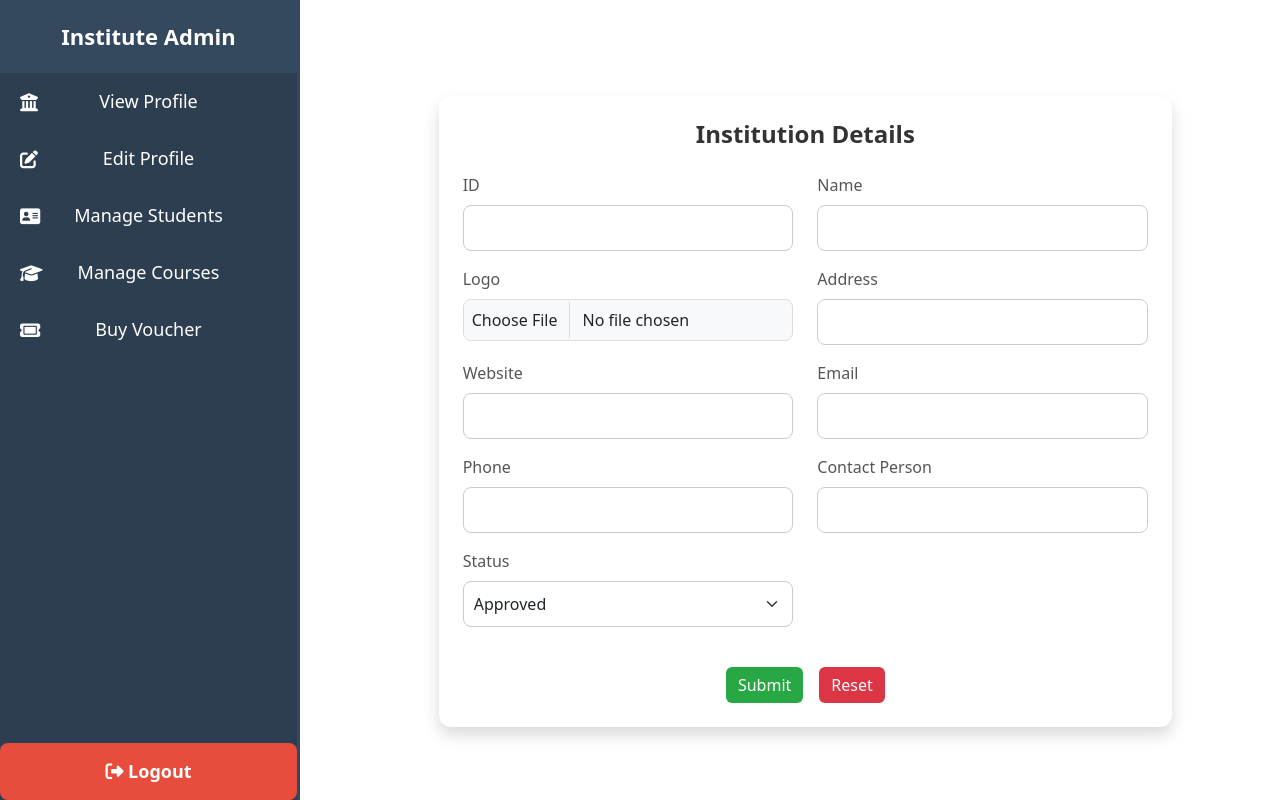
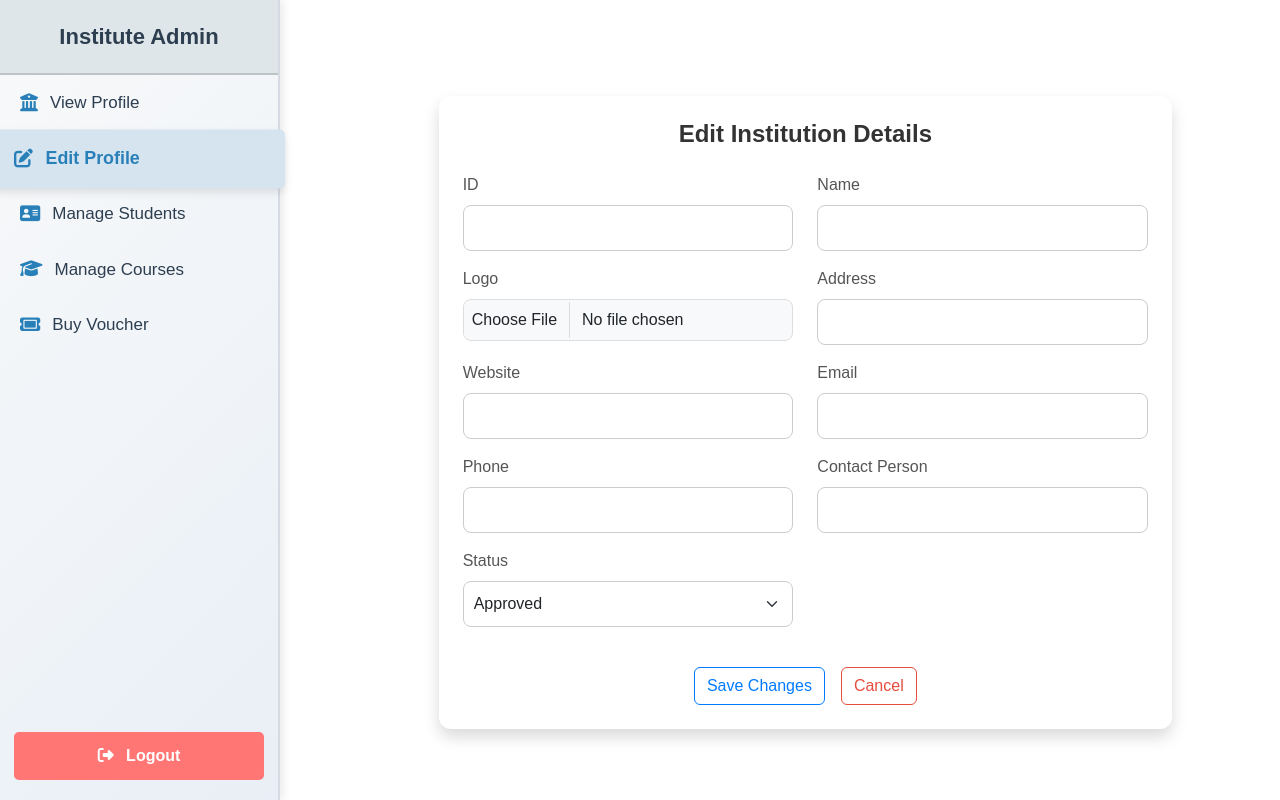
Before and after one commit to mohdsinan1/institutions-_admin, a React (Vite) app in the folder frontend/: page /editprofile in a window 1280 px wide. Built offline with nearby package versions, Linux system fonts and the light colour scheme.

Commit message:
patch update

```diff
--- a/frontend/src/components/pages/CreateProfile.jsx
+++ b/frontend/src/components/pages/CreateProfile.jsx
@@ -1,5 +1,6 @@
 import React, { useState } from 'react'
 import { useNavigate } from 'react-router-dom'
+import '../style/CreateProfile.css'
 
 function CreateProfile() {
     const navigate= useNavigate()
@@ -19,7 +20,7 @@ const createProfile=(e)=>{
 e.preventDefault()
 console.log(profile);
 
-navigate('/viewprofile')
+navigate('/viewprofile',{state:{profile}})
 
 }
 
@@ -27,7 +28,8 @@ navigate('/viewprofile')
 
 
   return (
-    <div> <div className="container mt-5">
+    <div>
+       <div className="container mt-5">
     <div className="card shadow-lg p-4">
       <h2 className="text-center mb-4">Create Institution Profile</h2>
       <form onSubmit={createProfile} >
--- a/frontend/src/components/pages/Dashbord.jsx
+++ b/frontend/src/components/pages/Dashbord.jsx
@@ -1,45 +1,64 @@
 import React from "react";
-import { NavLink } from "react-router-dom";
+import { NavLink, useNavigate } from "react-router-dom";
 import "../style/Dashboard.css";
 
 function Dashboard() {
+  const navigate = useNavigate();
+
+  const handleLogOut = () => {
+    navigate("/");
+  };
+
   return (
     <div className="dashboard-container">
-      <div className="dashboard-header">
-        Institute Admin
-      </div>
+      <div className="dashboard-header">Institute Admin</div>
 
       <div className="dashboard-menu">
         <ul>
           <li>
-            <NavLink to="/viewprofile" className="nav-link">
+            <NavLink
+              to="/viewprofile"
+              className={({ isActive }) => isActive ? "nav-link active" : "nav-link"}
+            >
               <i className="fa-solid fa-building-columns"></i> View Profile
             </NavLink>
           </li>
           <li>
-            <NavLink to="/editprofile" className="nav-link">
+            <NavLink
+              to="/editprofile"
+              className={({ isActive }) => isActive ? "nav-link active" : "nav-link"}
+            >
               <i className="fa-solid fa-pen-to-square"></i> Edit Profile
             </NavLink>
           </li>
           <li>
-            <NavLink to="/mangestudents" className="nav-link">
+            <NavLink
+              to="/mangestudents"
+              className={({ isActive }) => isActive ? "nav-link active" : "nav-link"}
+            >
               <i className="fa-solid fa-address-card"></i> Manage Students
             </NavLink>
           </li>
           <li>
-            <NavLink to="/mangecourses" className="nav-link">
+            <NavLink
+              to="/mangecourses"
+              className={({ isActive }) => isActive ? "nav-link active" : "nav-link"}
+            >
               <i className="fa-solid fa-graduation-cap"></i> Manage Courses
             </NavLink>
           </li>
           <li>
-            <NavLink to="/voucher" className="nav-link">
+            <NavLink
+              to="/voucher"
+              className={({ isActive }) => isActive ? "nav-link active" : "nav-link"}
+            >
               <i className="fa-solid fa-ticket"></i> Buy Voucher
             </NavLink>
           </li>
         </ul>
       </div>
 
-      <button className="logout-button">
+      <button onClick={handleLogOut} className="logout-button">
         <i className="fa-solid fa-right-from-bracket"></i> Logout
       </button>
     </div>
--- a/frontend/src/components/pages/EditProfile.jsx
+++ b/frontend/src/components/pages/EditProfile.jsx
@@ -1,9 +1,14 @@
-import React, {  useState } from 'react'
-import Dashbord from './Dashbord'
-import '../style/EditProfile.css'
+import React, { useState } from "react";
+import { useNavigate, useLocation } from "react-router-dom";
+import Dashbord from "./Dashbord";
+import "../style/EditProfile.css";
+
 function EditProfile() {
+  const location = useLocation();
+  const navigate = useNavigate();
 
-    const [formData, setFormData] = useState({
+  // Get existing profile data or initialize a new one
+  const existingProfile = location.state?.profile || {
     id: "",
     name: "",
     logo: "",
@@ -13,25 +18,31 @@ function EditProfile() {
     phone: "",
     contactPerson: "",
     status: "Approved",
-      });
+  };
+
+  const [formData, setFormData] = useState(existingProfile);
 
   const handleChange = (e) => {
-        setFormData({ ...formData, [e.target.name]: e.target.value });
+    const { name, value } = e.target;
+    setFormData((prev) => ({ ...prev, [name]: value }));
   };
 
   const handleSubmit = (e) => {
     e.preventDefault();
-        console.log("Form Submitted:", formData);
+    // Navigate back with updated data
+    navigate("/viewprofile", { state: { profile: formData } });
   };
+
   return (
     <>
-   <div className='d-flex
-    '>
-      <div><Dashbord/></div>
-
-      <div className='p-5  col-lg-8 col-md-6 col-sm-4 position-absolute end-0 me-5'> <div className="container-fluid mt-5">
-      <div className="card shadow p-4 ">
-        <h2 className="text-center mb-4">Institution Details</h2>
+      <div className="d-flex">
+        <div>
+          <Dashbord />
+        </div>
+        <div className="p-5 col-lg-8 col-md-6 col-sm-4 position-absolute end-0 me-5">
+          <div className="container-fluid mt-5">
+            <div className="card shadow p-4">
+              <h2 className="text-center mb-4">Edit Institution Details</h2>
               <form onSubmit={handleSubmit}>
                 <div className="row">
                   {/* ID */}
@@ -152,38 +163,25 @@ function EditProfile() {
 
                   {/* Submit & Reset Buttons */}
                   <div className="col-12 text-center mt-4">
-              <button type="submit" className="btn btn-success me-3">
-                Submit
+                    <button type="submit" className="btn btn-outline-primary mx-2">
+                      Save Changes
                     </button>
                     <button
-                type="reset"
-                className="btn btn-danger"
-                onClick={() =>
-                  setFormData({
-                    id: "",
-                    name: "",
-                    logo: "",
-                    address: "",
-                    website: "",
-                    email: "",
-                    phone: "",
-                    contactPerson: "",
-                    status: "Approved",
-                  })
-                }
+                      type="button"
+                      className="btn btn-outline-danger mx-2"
+                      onClick={() => navigate(-1)}
                     >
-                Reset
+                      Cancel
                     </button>
                   </div>
                 </div>
               </form>
             </div>
-    </div></div>
-
-
+          </div>
+        </div>
       </div>
     </>
-  )
+  );
 }
 
-export default EditProfile
+export default EditProfile;
--- a/frontend/src/components/pages/ViewProfile.jsx
+++ b/frontend/src/components/pages/ViewProfile.jsx
@@ -1,10 +1,18 @@
 import React from "react";
 import Dashbord from "./Dashbord";
 import "bootstrap/dist/css/bootstrap.min.css";
+
 import "../style/ViewProfile.css"; // Import custom styles
+import { useLocation, useNavigate } from "react-router-dom";
 
 function ViewProfile() {
-  const institution = {
+
+  const navigate = useNavigate()
+  const handleEditClick =()=>{
+    navigate('/editprofile',{state:{profile:institution}})
+  }
+  const location =useLocation()
+  const institution =location.state?.profile || {
     id: "Kshiti123",
     name: "Kshiti Ghelani",
     email: "kshitighelani@gmail.com",
@@ -53,7 +61,7 @@ function ViewProfile() {
 
     {/* Edit Button */}
     <div className="col-md-2 text-end">
-      <button type="button" className="btn btn-primary btn-sm px-3">
+      <button onClick={handleEditClick} type="button" className="btn btn-primary btn-sm px-3">
         Edit Profile
       </button>
     </div>
--- a/frontend/src/components/style/Dashboard.css
+++ b/frontend/src/components/style/Dashboard.css
@@ -1,25 +1,30 @@
+/* Dashboard Container */
 .dashboard-container {
   height: 100vh;
-    width: 300px;
-    background-color: #2c3e50;
-    color: white;
+  width: 280px;
+  background: linear-gradient(135deg, #f8f9fa, #e9eff6);
+  color: #333;
   display: flex;
   flex-direction: column;
   align-items: center;
-    border-right: 3px solid #34495e;
+  border-right: 2px solid #d6dbe3;
   position: fixed;
-
+  box-shadow: 2px 0 10px rgba(0, 0, 0, 0.1);
 }
 
+/* Header */
 .dashboard-header {
   padding: 20px;
   font-size: 22px;
   font-weight: bold;
   text-align: center;
   width: 100%;
-    background-color: #34495e;
+  background: #dfe6e9;
+  border-bottom: 2px solid #bdc3c7;
+  color: #2c3e50;
 }
 
+/* Menu */
 .dashboard-menu {
   flex-grow: 1;
   width: 100%;
@@ -36,43 +41,54 @@
   width: 100%;
 }
 
+/* Menu Links */
 .dashboard-menu .nav-link {
   text-decoration: none;
-    color: white;
-    display: block;
-    text-align: center;
-    padding: 15px;
-    font-size: 18px;
+  color: #2c3e50;
+  display: flex;
+  align-items: center;
+  padding: 15px 20px;
+  font-size: 17px;
   font-weight: 500;
-    transition: 0.3s;
-  }
-
-  .dashboard-menu .nav-link:hover {
-    background-color: #1abc9c;
-    color: white;
+  transition: background 0.3s, transform 0.2s;
   border-radius: 5px;
 }
 
-  .dashboard-menu i {
-    margin-right: 10px;
-    position: absolute;
-    left: 20px;
-    line-height: 30px;
+.dashboard-menu .nav-link i {
+  margin-right: 12px;
+  font-size: 18px;
+  color: #2980b9;
 }
 
+/* Hover and Active Effects */
+.dashboard-menu .nav-link:hover,
+.dashboard-menu .nav-link.active {
+  background: #d6e4f0;
+  color: #2980b9;
+  transform: scale(1.05);
+  box-shadow: 0px 4px 8px rgba(0, 0, 0, 0.1);
+}
+
+/* Logout Button */
 .logout-button {
-    width: 100%;
-    text-align: center;
-    padding: 15px;
-    background-color: #e74c3c;
+  width: 90%;
+  margin-bottom: 20px;
+  padding: 12px;
+  background: #ff7675;
   color: white;
-    font-size: 18px;
+  font-size: 16px;
   font-weight: bold;
   border: none;
   cursor: pointer;
-    transition: 0.3s;
+  transition: background 0.3s, transform 0.2s;
+  border-radius: 5px;
+}
+
+.logout-button i {
+  margin-right: 8px;
 }
 
 .logout-button:hover {
-    background-color: #c0392b;
+  background: #e74c3c;
+  transform: scale(1.05);
 }
--- a/frontend/src/components/style/EditProfile.css
+++ b/frontend/src/components/style/EditProfile.css
@@ -77,6 +77,13 @@ button {
 .p-5 {
     padding: 40px;
 }
+.nav-link.active {
+    background-color: #1abc9c; /* Highlight active item */
+    color: white;
+    font-weight: bold;
+    border-radius: 5px;
+}
+
 
 /* Responsive Styles */
 @media (max-width: 768px) {
--- a/frontend/src/components/style/ManageCourses.css
+++ b/frontend/src/components/style/ManageCourses.css
@@ -1,27 +1,87 @@
-/* General Styling */
+/* Background */
 body {
-    background: linear-gradient(135deg, #f0f2f5, #d6e4ff);
+  background: linear-gradient(135deg, #f8f9fa, #e3f2fd);
+  font-family: 'Poppins', sans-serif;
 }
+
 
 /* Course Card Styling */
 .course-card {
-    border-radius: 10px;
-
+  border-radius: 12px;
+  background: white;
   transition: transform 0.3s ease, box-shadow 0.3s ease;
+  border: 1px solid #dee2e6;
+  overflow: hidden;
+  height: 43vh;
 }
 
 .course-card:hover {
   transform: translateY(-5px);
-    box-shadow: 0 5px 15px rgba(0, 0, 0, 0.2);
+  box-shadow: 0 5px 15px rgba(0, 0, 0, 0.1);
 }
 
 /* Card Header Styling */
 .card-header {
-    padding: 10px;
+  padding: 12px;
   text-align: center;
   font-weight: bold;
-    border-top-left-radius: 10px;
-    border-top-right-radius: 10px;
+  color: #2c3e50;
+  background: linear-gradient(135deg, #e3f2fd, #bbdefb);
+  border-top-left-radius: 12px;
+  border-top-right-radius: 12px;
+}
+
+/* Text Styling */
+h5, h6 {
+  color: #34495e;
+}
+
+.text-muted {
+  color: #7b8a8b !important;
+}
+
+/* Soft Badge Styling */
+.badge {
+  background: #d3dbe0;
+  color: #141516;
+  font-size: 12px;
+  padding: 6px 10px;
+  border-radius: 12px;
+}
+
+/* Buttons */
+.btn-outline-primary {
+  border-color: #007bff;
+  color: #007bff;
+  transition: 0.3s ease;
+}
+
+.btn-outline-primary:hover {
+  background: #007bff;
+  color: white;
+}
+
+.btn-outline-danger {
+  border-color: #e74c3c;
+  color: #e74c3c;
+  transition: 0.3s ease;
+}
+
+.btn-outline-danger:hover {
+  background: #e74c3c;
+  color: white;
+}
+
+/* Search Input */
+.form-control {
+  border-radius: 8px;
+  border: 1px solid #ced4da;
+  box-shadow: none;
+}
+
+.form-control:focus {
+  border-color: #007bff;
+  box-shadow: 0 0 5px rgba(0, 123, 255, 0.2);
 }
 
 /* Responsive Adjustments */
--- a/frontend/src/components/style/ViewProfile.css
+++ b/frontend/src/components/style/ViewProfile.css
@@ -17,11 +17,12 @@
   .profile-img {
     width: 120px;
     height: 120px;
+    border: none;
     border-radius: 50%;
     object-fit: cover;
-    border: 3px solid #0d6efd;
+    /* border: 3px solid #0d6efd; */
     padding: 3px;
-    box-shadow: 0 4px 8px rgba(0, 0, 0, 0.2);
+    /* box-shadow: 0 4px 8px rgba(0, 0, 0, 0.2); */
   }
 
   /* Profile Details */
```
Also changed, not shown: frontend/src/components/pages/MangeCourses.jsx (+7 -7 lines), frontend/src/components/style/CreateProfile.css (added, +11 -0 lines), frontend/src/assets/logooo.png (added). Lines whose indentation alone changed are shown as unchanged.
